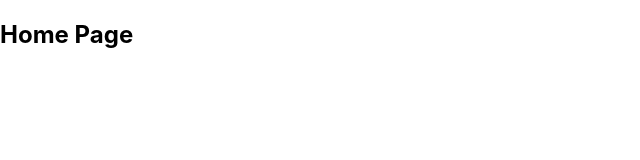
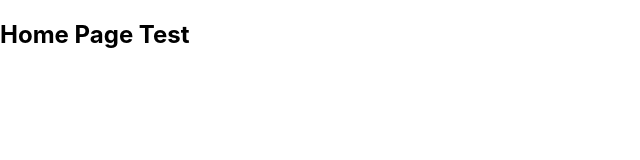
Before and after one commit to pankajsherchan/NepaliNetwork-FrontEnd, a React (Create React App) app in the folder network-overflow/: page / in a window 1280 px wide. Shown: the top 160 px of the page, without its empty margins (0-640 px from the left). Built offline with nearby package versions, Linux system fonts and the light colour scheme.

Commit message:
test commit in home branch

```diff
--- a/network-overflow/src/views/home/Home.js
+++ b/network-overflow/src/views/home/Home.js
@@ -1,7 +1,7 @@
 import React from 'react';
 
 const Home = () => {
-  return <h2> Home Page</h2>;
+  return <h2> Home Page Test</h2>;
 };
 
 export default Home;
```
